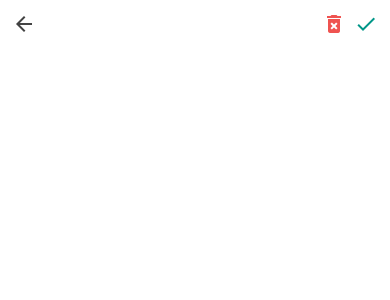
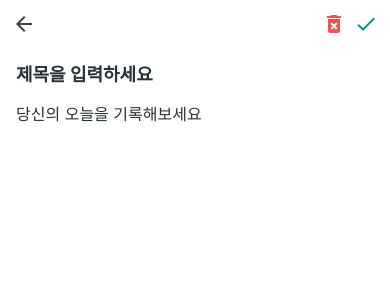
Before and after one commit to gwanduke/rn-day-log, a React Native app: screen /Write in a window 390 px wide. Shown: the top 300 px of the page. Built offline with nearby package versions, Linux system fonts and the light colour scheme.

Commit message:
다이어리 작성 화면 완성

```diff
--- a/App.js
+++ b/App.js
@@ -2,12 +2,15 @@ import React from 'react';
 
 import {NavigationContainer} from '@react-navigation/native';
 import RootStack from './screens/RootStack';
+import {LogContextProvider} from './contexts/LogContext';
 
 function App() {
   return (
-    <NavigationContainer>
-      <RootStack />
-    </NavigationContainer>
+    <LogContextProvider>
+      <NavigationContainer>
+        <RootStack />
+      </NavigationContainer>
+    </LogContextProvider>
   );
 }
 
--- /dev/null
+++ b/components/WriteEditor.js
@@ -0,0 +1,49 @@
+import React, {useRef} from 'react';
+import {View, StyleSheet, TextInput} from 'react-native';
+
+function WriteEditor({title, body, onChangeTitle, onChangeBody}) {
+  const bodyRef = useRef();
+
+  return (
+    <View style={styles.block}>
+      <TextInput
+        placeholder="제목을 입력하세요"
+        style={styles.titleInput}
+        returnKeyType="next"
+        onChangeText={onChangeTitle}
+        value={title}
+        onSubmitEditing={() => {
+          bodyRef.current.focus();
+        }}
+      />
+      <TextInput
+        placeholder="당신의 오늘을 기록해보세요"
+        style={styles.bodyInput}
+        multiline
+        textAlignVertical="top"
+        onChangeText={onChangeBody}
+        value={body}
+        ref={bodyRef}
+      />
+    </View>
+  );
+}
+
+const styles = StyleSheet.create({
+  block: {flex: 1, padding: 16},
+  titleInput: {
+    paddingVertical: 0,
+    fontSize: 18,
+    marginBottom: 16,
+    color: '#263238',
+    fontWeight: 'bold',
+  },
+  bodyInput: {
+    flex: 1,
+    fontSize: 16,
+    paddingVertical: 0,
+    color: '#263238',
+  },
+});
+
+export default WriteEditor;
--- a/components/WriteHeader.js
+++ b/components/WriteHeader.js
@@ -3,7 +3,7 @@ import {useNavigation} from '@react-navigation/core';
 import {StyleSheet, View} from 'react-native';
 import TransparentCircleButton from './TransparentCircleButton';
 
-function WriteHeader() {
+function WriteHeader({onSave}) {
   const navigation = useNavigation();
   const onGoBack = () => {
     navigation.pop();
@@ -17,8 +17,16 @@ function WriteHeader() {
         color="#424242"
       />
       <View style={styles.buttons}>
-        <TransparentCircleButton name="delete-forever" color="#ef5350" />
-        <TransparentCircleButton name="check" color="#009688" />
+        <TransparentCircleButton
+          name="delete-forever"
+          color="#ef5350"
+          hasMarginRight
+        />
+        <TransparentCircleButton
+          name="check"
+          color="#009688"
+          onPress={onSave}
+        />
       </View>
     </View>
   );
--- /dev/null
+++ b/contexts/LogContext.js
@@ -0,0 +1,28 @@
+import React from 'react';
+import {createContext, useState} from 'react';
+import {v4 as uuidV4} from 'uuid';
+
+const LogContext = createContext();
+
+export function LogContextProvider({children}) {
+  const [logs, setLogs] = useState([]);
+
+  const onCreate = ({title, body, date}) => {
+    const log = {
+      id: uuidV4(),
+      title,
+      body,
+      date,
+    };
+
+    setLogs([log, ...logs]);
+  };
+
+  return (
+    <LogContext.Provider value={{logs, onCreate}}>
+      {children}
+    </LogContext.Provider>
+  );
+}
+
+export default LogContext;
--- a/index.js
+++ b/index.js
@@ -1,6 +1,4 @@
-/**
- * @format
- */
+import 'react-native-get-random-values';
 
 import {AppRegistry} from 'react-native';
 import App from './App';
--- a/package.json
+++ b/package.json
@@ -15,9 +15,11 @@
     "@react-navigation/native-stack": "^6.2.5",
     "react": "17.0.2",
     "react-native": "0.66.3",
+    "react-native-get-random-values": "^1.7.1",
     "react-native-safe-area-context": "^3.3.2",
     "react-native-screens": "^3.10.0",
-    "react-native-vector-icons": "^9.0.0"
+    "react-native-vector-icons": "^9.0.0",
+    "uuid": "^8.3.2"
   },
   "devDependencies": {
     "@babel/core": "^7.12.9",
--- a/screens/FeedsScreen.js
+++ b/screens/FeedsScreen.js
@@ -1,8 +1,11 @@
-import React from 'react';
+import React, {useContext} from 'react';
 import {StyleSheet, View} from 'react-native';
 import FloatingWriteButton from '../components/FloatingWriteButton';
+import LogContext from '../contexts/LogContext';
 
 function FeedsScreen() {
+  const {logs} = useContext(LogContext);
+
   return (
     <View style={styles.block}>
       <FloatingWriteButton />
--- a/screens/WriteScreen.js
+++ b/screens/WriteScreen.js
@@ -1,12 +1,39 @@
-import React from 'react';
-import {StyleSheet} from 'react-native';
+import {useNavigation} from '@react-navigation/core';
+import React, {useContext, useState} from 'react';
+import {KeyboardAvoidingView, Platform, StyleSheet} from 'react-native';
 import {SafeAreaView} from 'react-native-safe-area-context';
+import WriteEditor from '../components/WriteEditor';
 import WriteHeader from '../components/WriteHeader';
+import LogContext from '../contexts/LogContext';
 
 function WriteScreen() {
+  const [title, setTitle] = useState('');
+  const [body, setBody] = useState('');
+  const navigation = useNavigation();
+
+  const {onCreate} = useContext(LogContext);
+  const onSave = () => {
+    onCreate({
+      title,
+      body,
+      date: new Date().toISOString(),
+    });
+    navigation.pop();
+  };
+
   return (
     <SafeAreaView style={styles.block}>
-      <WriteHeader />
+      <KeyboardAvoidingView
+        style={styles.avoidingView}
+        behavior={Platform.OS === 'ios' ? 'padding' : undefined}>
+        <WriteHeader onSave={onSave} />
+        <WriteEditor
+          title={title}
+          body={body}
+          onChangeTitle={setTitle}
+          onChangeBody={setBody}
+        />
+      </KeyboardAvoidingView>
     </SafeAreaView>
   );
 }
@@ -16,6 +43,9 @@ const styles = StyleSheet.create({
     flex: 1,
     backgroundColor: 'white',
   },
+  avoidingView: {
+    flex: 1,
+  },
 });
 
 export default WriteScreen;
```
Also changed, not shown: 2 other files (tests, documents, lock files or other folders).
